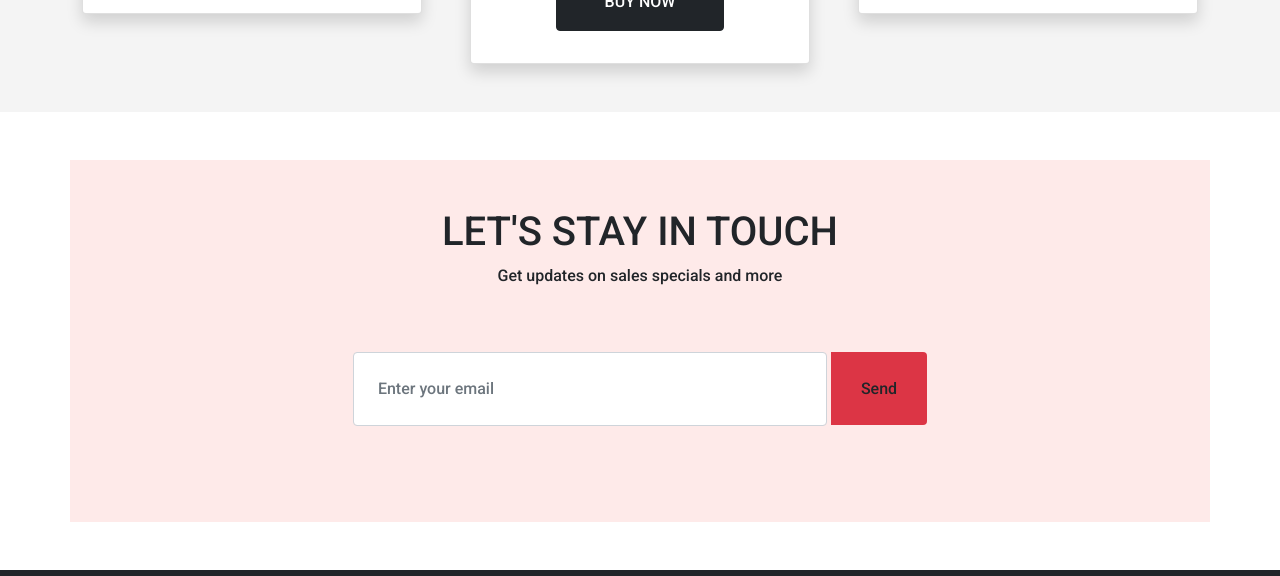
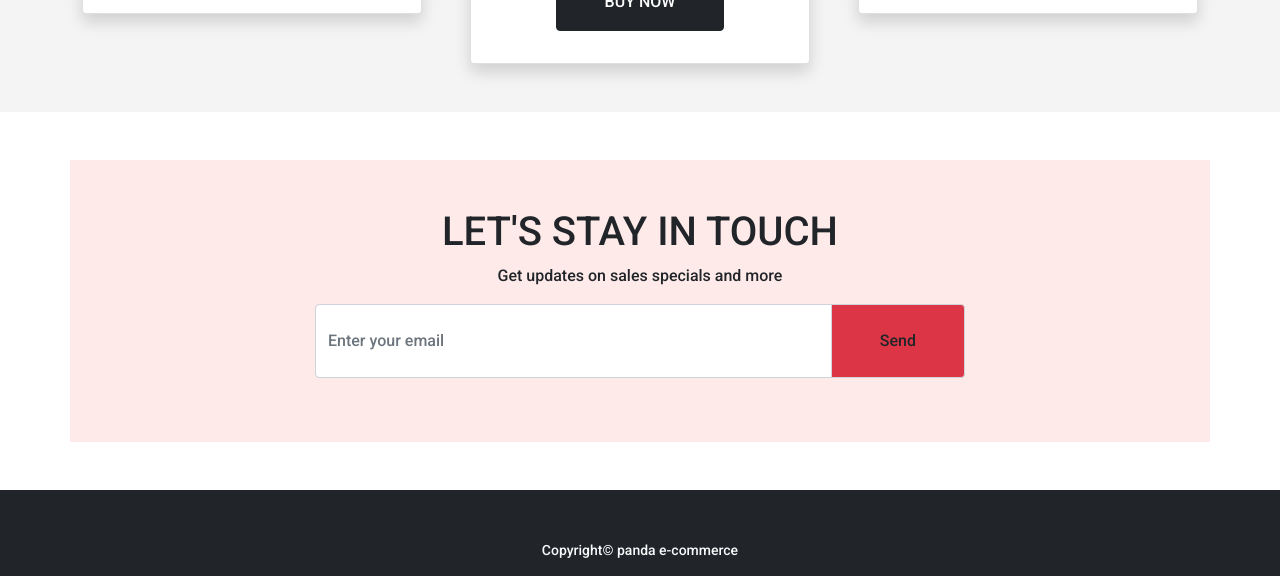
Before and after one commit to hamimhossain1/panda-ecommerce, a plain HTML site: page index.html in a window 1280 px wide. Shown: the part 2697-3273 px from the top of the page. Drawn offline with nearby package versions, Linux system fonts and the light colour scheme.

Commit message:
final push for send btn

```diff
--- a/css/style.css
+++ b/css/style.css
@@ -92,26 +92,6 @@ shoes & backpack section css end
 =================================
 */
 
-
-
-/*
-=======================
-email section css start
-=======================
-*/
-.send-btn{
-    padding: 27px 30px !important;
-}
-
-
-/*
-=======================
-email section css end
-=======================
-*/
-
-
-
 /*
 ========================
 footer section css start
@@ -134,3 +114,14 @@ footer section css start
 email section css end
 =======================
 */
+
+
+
+
+
+
+.send-btn{
+    width: 650px;
+    max-width: 80%;
+
+}
--- a/index.html
+++ b/index.html
@@ -298,9 +298,9 @@
               <p>Get updates on sales specials and more</p>
 
               <!-- input form  -->
-             <div class="p-5">
-                <input type="email" class="form-control p-4 w-50 d-inline" id="exampleInputEmail1" aria-describedby="emailHelp" placeholder="Enter your email">
-                <label for="exampleInputEmail1" class="form-label bg-danger rounded-end send-btn d-inline ">Send</label>
+              <div class="input-group mb-3  send-btn m-auto">
+                <input type="text" class="form-control py-4" placeholder="Enter your email" aria-label="Enter your email" aria-describedby="basic-addon2">
+                <span class="input-group-text bg-danger px-5" id="basic-addon2">Send</span>
               </div>
 
             </div>
```
